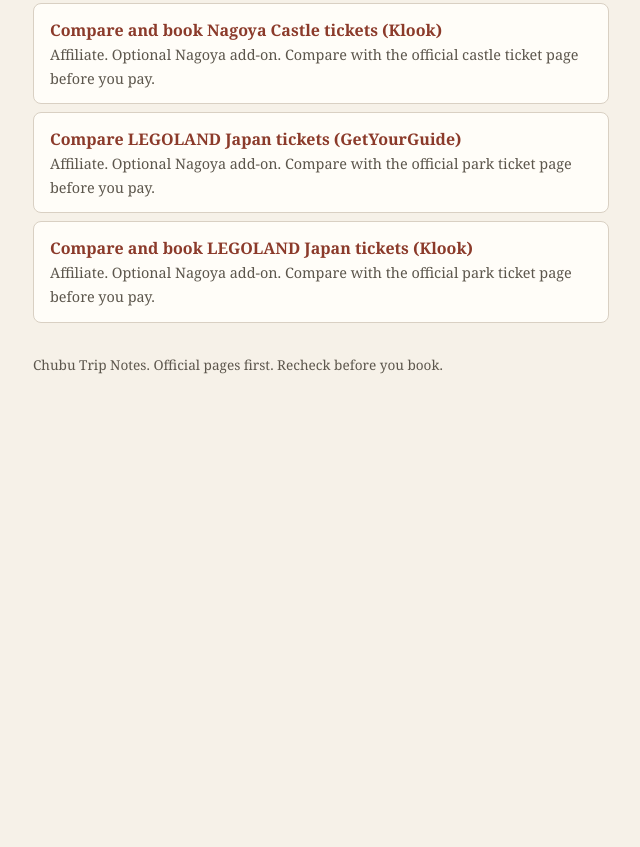
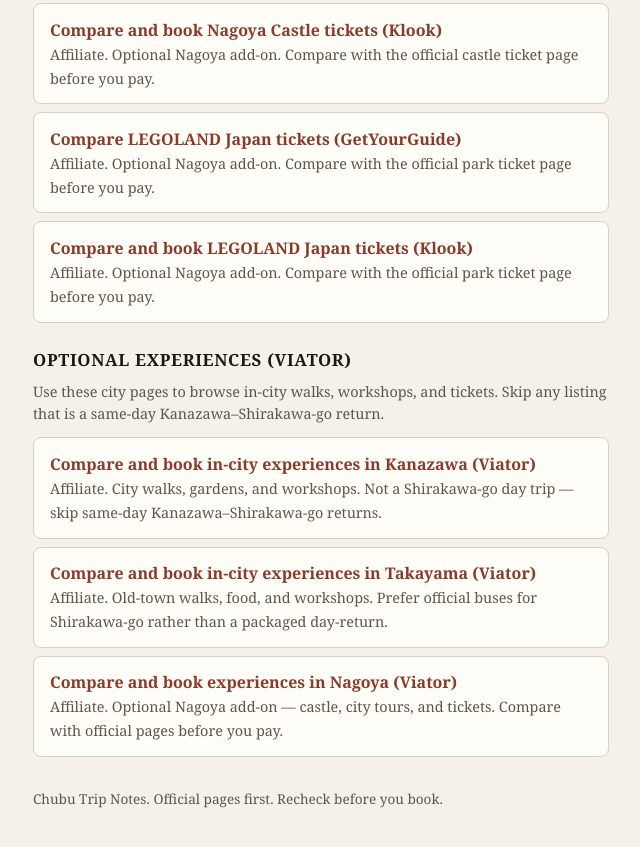
Before and after one commit to ats-business-hub/chubu, a plain HTML site: page index.html in a window 1280 px wide. Shown: the part 2234-3081 px from the top of the page, without its empty margins (319-959 px from the left). Before the commit the page ends 2657 px from the top, so only its background shows below. Drawn offline with Linux system fonts and the light colour scheme.

Commit message:
Unhide Viator city pages for Kanazawa, Takayama, and Nagoya.
Add partner links with pid P00333122 and mcid 42383. Destination IDs are from Viator search results: Kanazawa d4699-ttd, Takayama d25943-ttd, and the user-generated Nagoya d4701-ttd page. Keep the Airalo slot hidden.

```diff
--- a/index.html
+++ b/index.html
@@ -66,17 +66,20 @@
       <li><a class="card" rel="sponsored nofollow noopener" href="https://affiliate.klook.com/redirect?aid=144364&amp;aff_adid=1584670&amp;k_site=https%3A%2F%2Fwww.klook.com%2Fen-US%2Factivity%2F44688-legoland-japan-nagoya%2F"><strong>Compare and book LEGOLAND Japan tickets (Klook)</strong><span class="note">Affiliate. Optional Nagoya add-on. Compare with the official park ticket page before you pay.</span></a></li>
     </ul>
 
-    <!-- Placeholders: unhide after Airalo / Viator applications are approved and real URLs are pasted. -->
+    <!-- Airalo stays hidden until the Impact application is approved and a real tracking URL is pasted. -->
     <section id="airalo" hidden>
       <h2>eSIM (Airalo)</h2>
       <ul>
         <li><a class="card" rel="sponsored nofollow noopener" href="#"><strong>Japan eSIM (Airalo)</strong><span class="note">Affiliate. Placeholder — replace href with the approved Airalo link.</span></a></li>
       </ul>
     </section>
-    <section id="viator" hidden>
+    <section id="viator">
       <h2>Optional experiences (Viator)</h2>
+      <p class="note">Use these city pages to browse in-city walks, workshops, and tickets. Skip any listing that is a same-day Kanazawa–Shirakawa-go return.</p>
       <ul>
-        <li><a class="card" rel="sponsored nofollow noopener" href="#"><strong>In-city experiences (Viator)</strong><span class="note">Affiliate. Placeholder — replace href with a curated in-city link. Do not add Kanazawa–Shirakawa-go day-return tours.</span></a></li>
+        <li><a class="card" rel="sponsored nofollow noopener" href="https://www.viator.com/Kanazawa/d4699-ttd?pid=P00333122&amp;mcid=42383&amp;medium=link&amp;campaign=chubu-hub-kanazawa"><strong>Compare and book in-city experiences in Kanazawa (Viator)</strong><span class="note">Affiliate. City walks, gardens, and workshops. Not a Shirakawa-go day trip — skip same-day Kanazawa–Shirakawa-go returns.</span></a></li>
+        <li><a class="card" rel="sponsored nofollow noopener" href="https://www.viator.com/Takayama/d25943-ttd?pid=P00333122&amp;mcid=42383&amp;medium=link&amp;campaign=chubu-hub-takayama"><strong>Compare and book in-city experiences in Takayama (Viator)</strong><span class="note">Affiliate. Old-town walks, food, and workshops. Prefer official buses for Shirakawa-go rather than a packaged day-return.</span></a></li>
+        <li><a class="card" rel="sponsored nofollow noopener" href="https://www.viator.com/Nagoya/d4701-ttd?pid=P00333122&amp;mcid=42383&amp;medium=link&amp;campaign=chubu-hub-nagoya"><strong>Compare and book experiences in Nagoya (Viator)</strong><span class="note">Affiliate. Optional Nagoya add-on — castle, city tours, and tickets. Compare with official pages before you pay.</span></a></li>
       </ul>
     </section>
 
```
